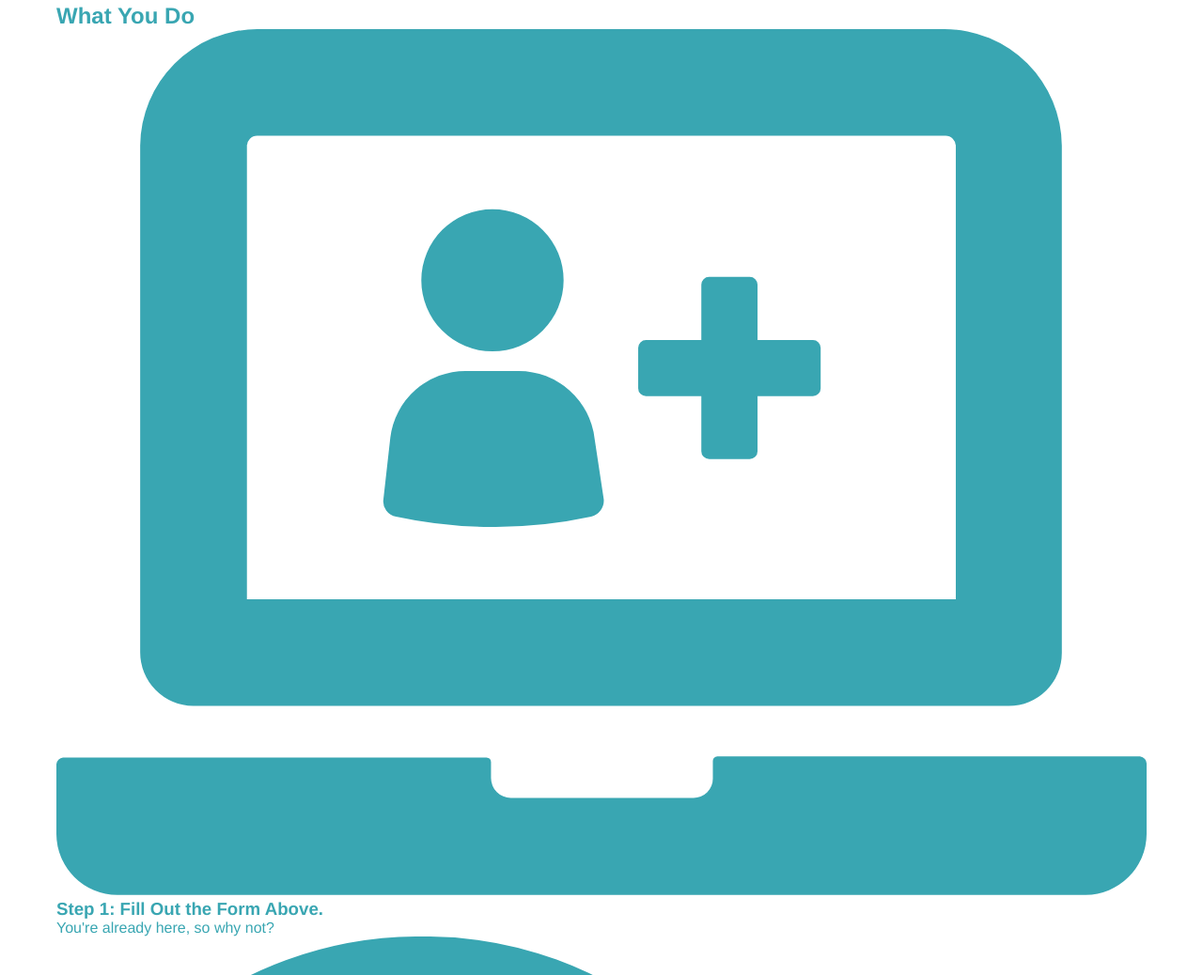
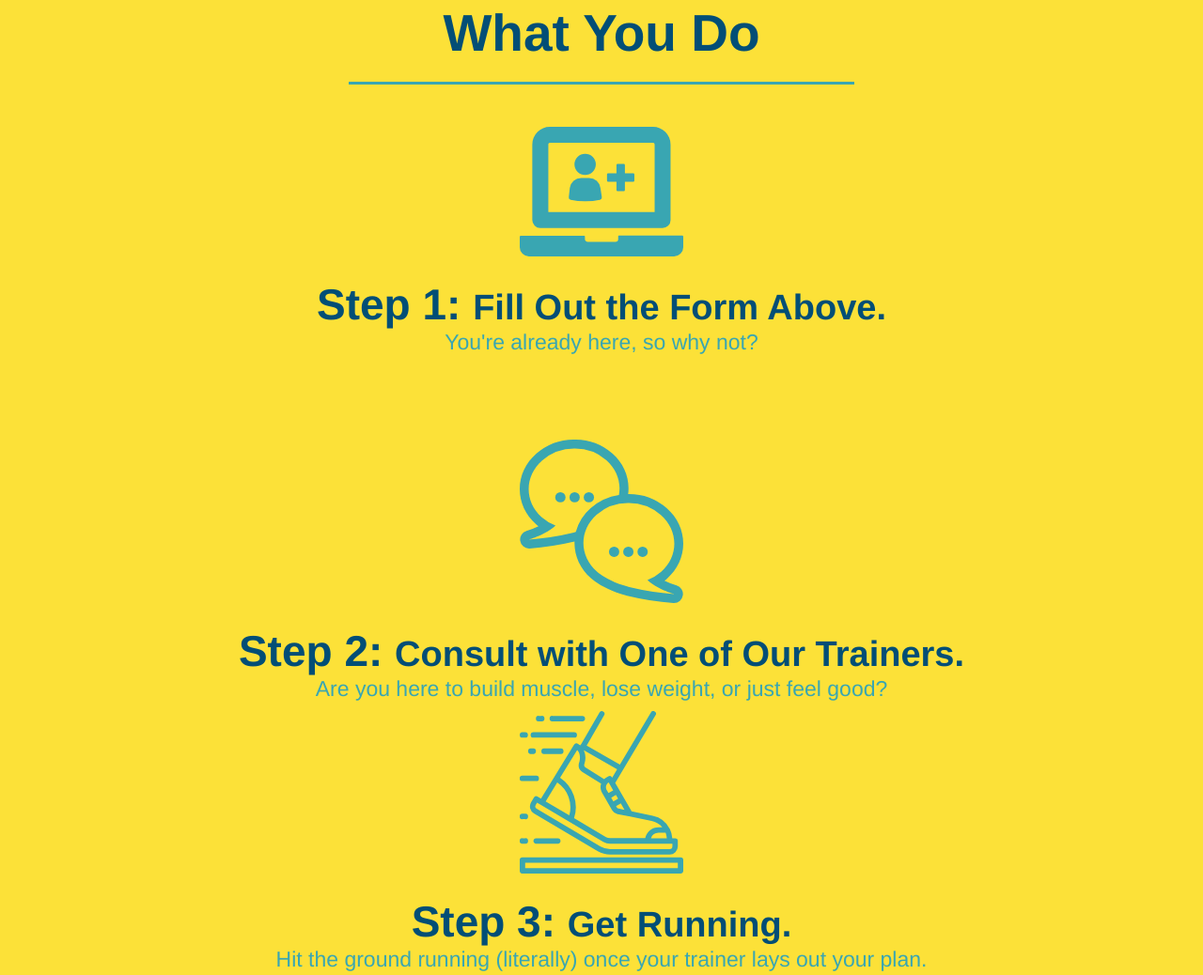
Before and after one commit to NebiatHNana/Run-Buddy, a plain HTML site: page index.html in a window 1280 px wide. Shown: the part 1117-2155 px from the top of the page at 94% size. Drawn offline with Linux system fonts and the light colour scheme.

Commit message:
style what you do section

```diff
--- a/assets/css/style.css
+++ b/assets/css/style.css
@@ -123,15 +123,6 @@ section {
 .intro {
   text-align: center;
 }
-.intro h2 {
-  font-size: 55px;
-  color: #024e76;
-  margin-bottom: 35px;
-  padding: 0 100px 20px 100px;
-  border-bottom: 3px solid;
-  border-color: #fce138;
-  display: inline-block;
-}
 .intro p {
   line-height: 1.7;
   color: #39a6b2;
@@ -139,3 +130,45 @@ section {
   font-size: 20px;
   margin: 0 auto;
 }
+.steps {
+  text-align: center;
+  background: #fce138;
+}
+.section-title {
+  font-size: 55px;
+  color: #024e76;
+  margin-bottom: 35px;
+  padding: 0 100px 20px 100px;
+  display: inline-block;
+  border-bottom: 3px solid;
+}
+
+.primary-border {
+  border-color: #fce138;
+}
+
+.secondary-border {
+  border-color: #39a6b2;
+}
+.steps div {
+  margin-bottom: 80px;
+}
+
+.steps img {
+  width: 15%;
+  margin: 10px 0;
+}
+
+.steps h3 {
+  color: #024e76;
+  font-size: 46px;
+  margin-top: 10px;
+}
+
+.steps p {
+  color: #39a6b2;
+  font-size: 23px;
+}
+.steps span{
+  font-size: 38px;
+}
--- a/index.html
+++ b/index.html
@@ -70,44 +70,34 @@
 
   <!-- "what we do" section -->
   <section id="what-we-do" class="intro">
-    <h2>What We Do</h2>
+    <h2 class="section-title primary-border">What We Do</h2>
     <p>
       butcher selfies chambray shabby chic gentrify readymade yr Echo Park XOXO Tumblr normcore Banksy direct trade Blue Bottle chillwave you probably haven't heard of them single-origin coffee Vice fanny pack fixie Odd Future Austin fingerstache pickled twee synth Wes Anderson Thundercats viral bitters flannel meggings narwhal Marfa Schlitz sustainable Intelligentsia umami deep v craft
     </p>
   </section>
 
   <!-- "what you do" section -->
-  <section id="what-you-do">
+  <section id="what-you-do" class="steps">
 
-    <h2>What You Do</h2>
+    <h2 class="section-title secondary-border">What You Do</h2>
  <div>
       <!-- insert this img element -->
       <img src="./assets/images/step-1.svg" alt="" />
-      <h3>Step 1: Fill Out the Form Above.</h3>
+      <h3>Step 1: <span>Fill Out the Form Above.</span></h3>
       <p>You're already here, so why not?</p>
     </div>
       <div>
         <img src="./assets/images/step-2.svg" alt="" />
-        <h3>Step 2: Consult with One of Our Trainers.</h3>
+        <h3>Step 2: <Span>Consult with One of Our Trainers.</Span></h3>
         <p>Are you here to build muscle, lose weight, or just feel good?</p>
-      </div>
-      <p>Are you here to build muscle, lose weight, or just feel good?</p>
-    </div>
     <div>
         <img src="./assets/images/step-3.svg" alt="" />
-        <h3>Step 3: Get Running.</h3>
+        <h3>Step 3: <span>Get Running.</span></h3>
         <p>Hit the ground running (literally) once your trainer lays out your plan.</p>
-      </div>
-
-      <p>Hit the ground running (literally) once your trainer lays out your plan.</p>
-    </div>
         <div>
         <img src="./assets/images/step-4.svg" alt="" />
-        <h3>Step 4: See Results.</h3>
+        <h3>Step 4: <span>See Results.</span></h3>
         <p>Bi-weekly checkins with your trainer will keep you focused</p>
-      </div>
-      <p>Bi-weekly checkins with your trainer will keep you focused</p>
-    </div>
   </section>
 
   <!-- "meet the trainers" section -->
```
